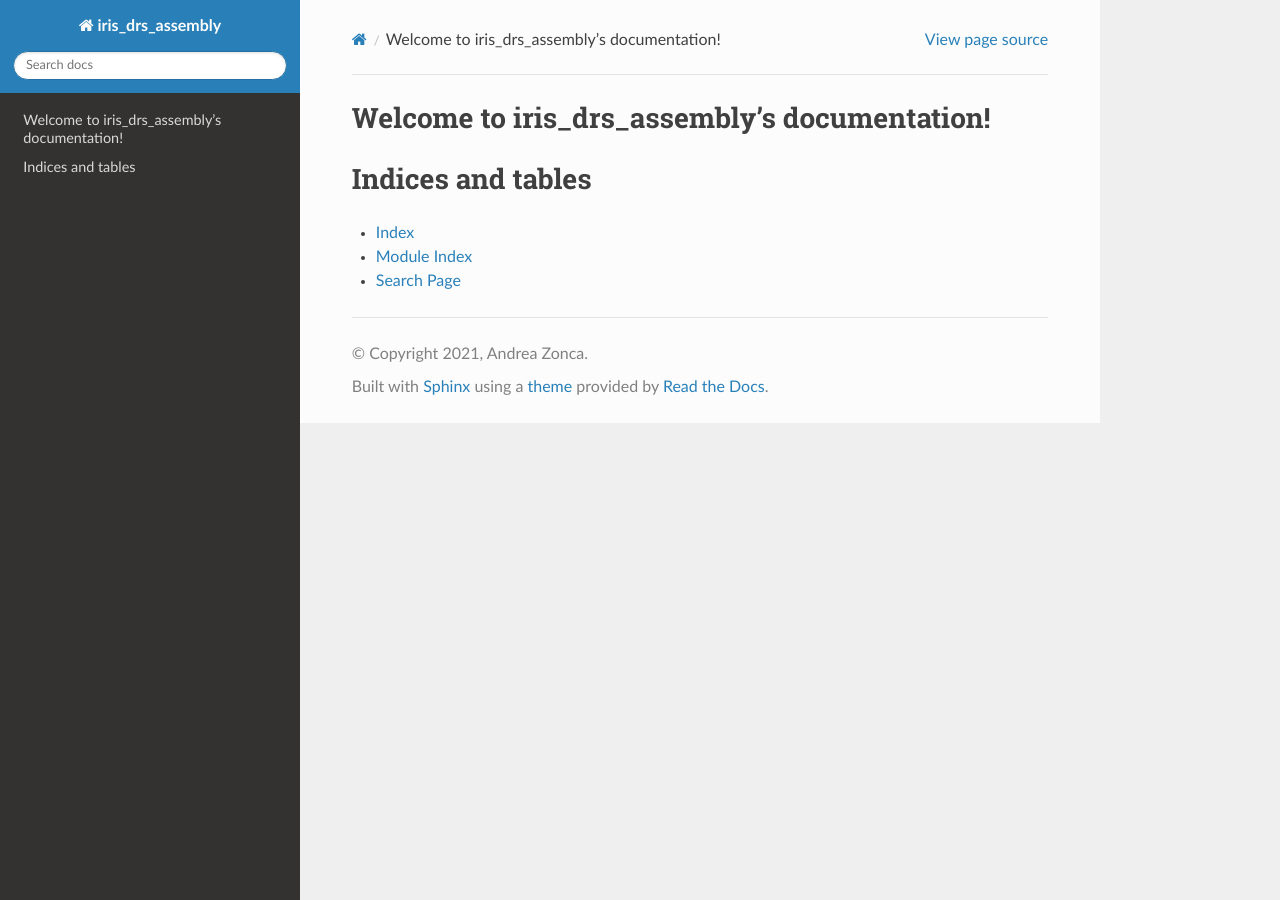
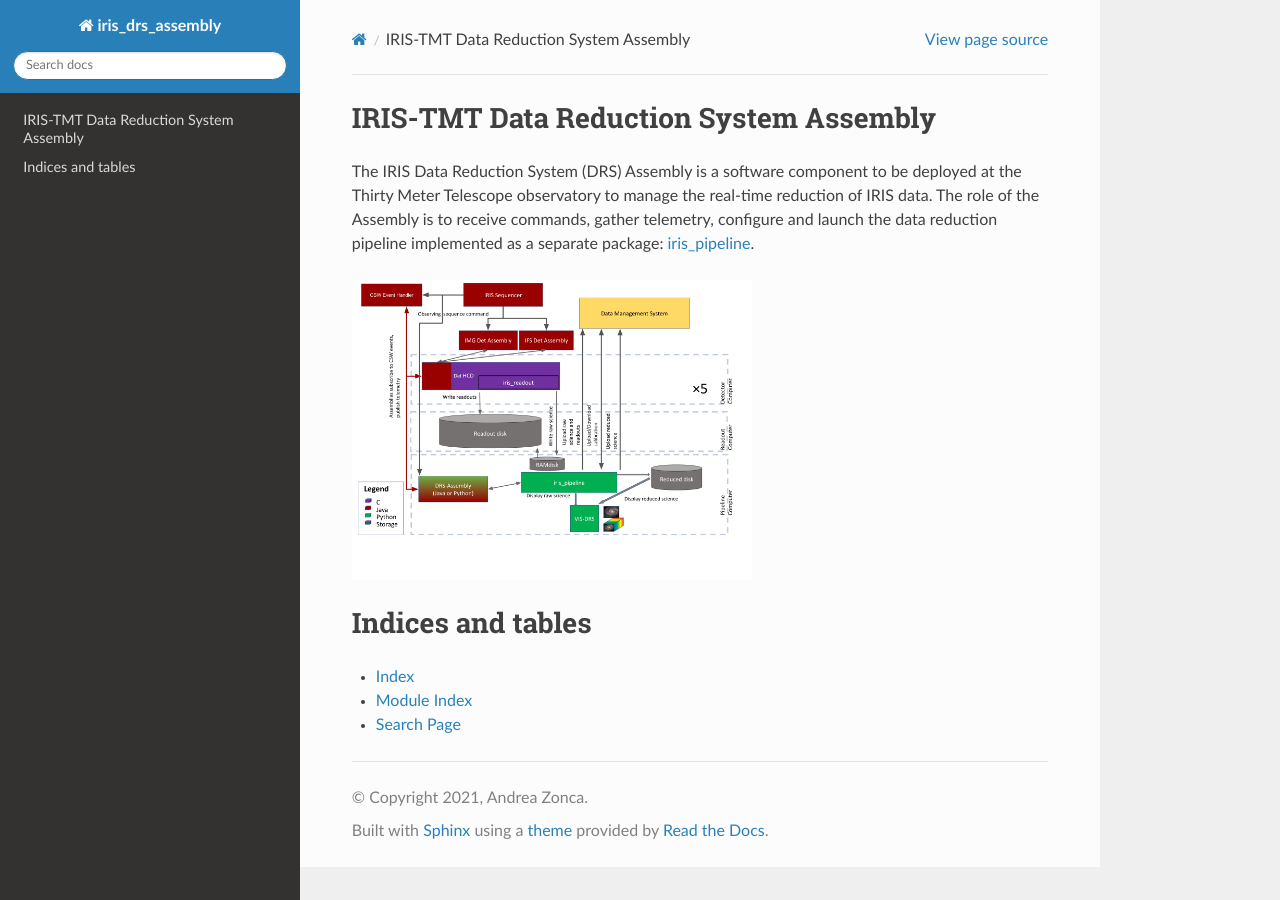
Before and after one commit to oirlab/iris_drs_assembly, a Sphinx documentation site: the page built from docs/index.rst, in a window 1280 px wide. Built offline with Sphinx 7.4.7 and the Read the Docs theme 2.0.0, drawn with Linux system fonts in a browser that asks for light colours.

Commit message:
include image

```diff
--- a/docs/index.rst
+++ b/docs/index.rst
@@ -1,14 +1,18 @@
-.. iris_drs_assembly documentation master file, created by
-   sphinx-quickstart on Tue Oct  5 04:04:13 2021.
-   You can adapt this file completely to your liking, but it should at least
-   contain the root `toctree` directive.
+IRIS-TMT Data Reduction System Assembly
+=======================================
 
-Welcome to iris_drs_assembly's documentation!
-=============================================
+The IRIS Data Reduction System (DRS) Assembly is a software component to be deployed at
+the Thirty Meter Telescope observatory to manage the real-time reduction of IRIS data.
+The role of the Assembly is to receive commands, gather telemetry, configure and launch
+the data reduction pipeline implemented as a separate package: `iris_pipeline <https://github.com/oirlab/iris_pipeline>`_.
+
+.. image:: _static/architecture.png
+    :width: 400
+    :alt: Alternative text
 
 .. toctree::
    :maxdepth: 2
-   :caption: Contents:
+   :hidden:
 
 
 
```
